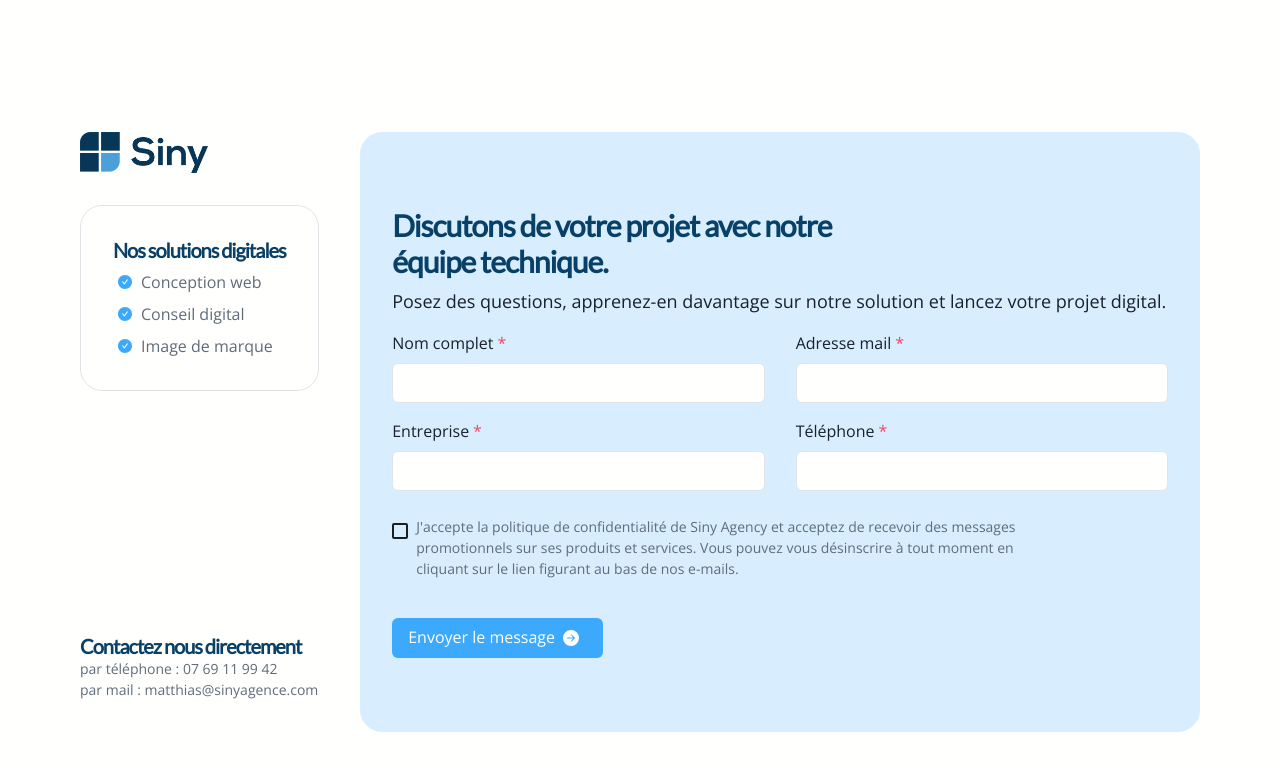
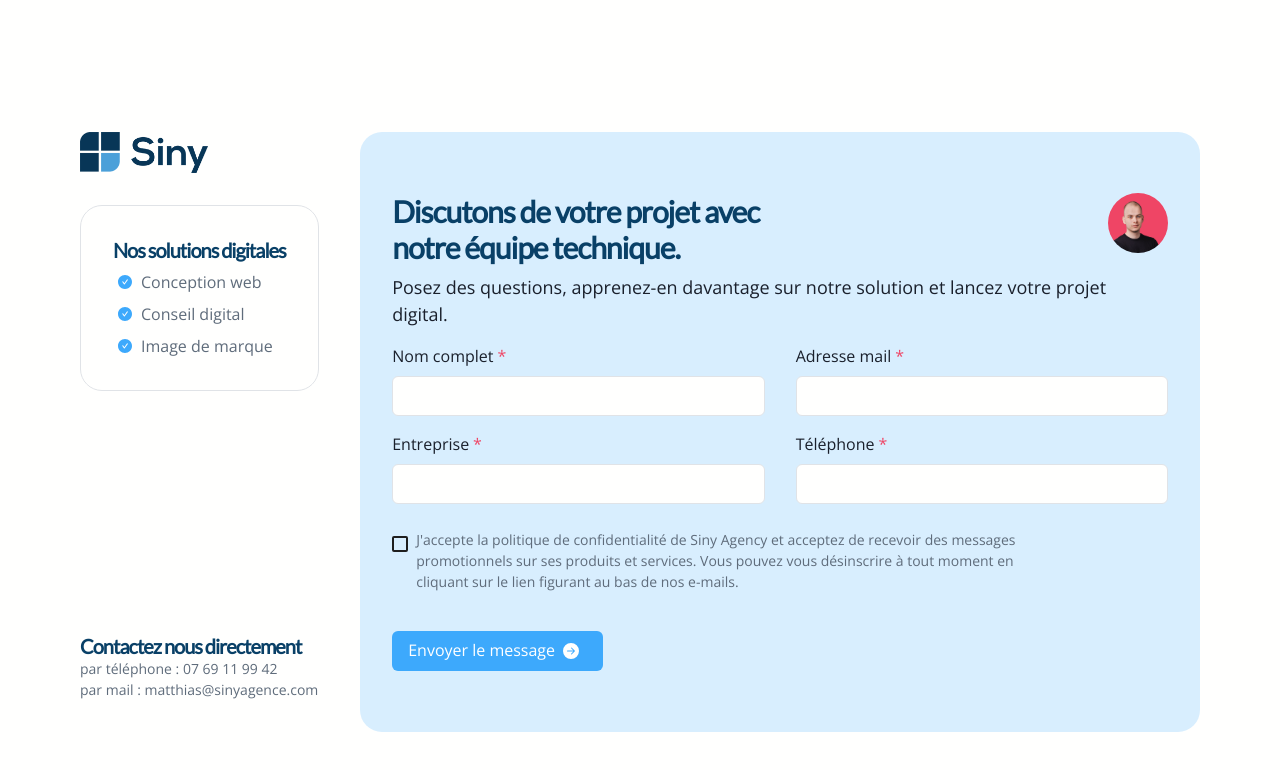
Before and after one commit to MatthiasTeks/agence-siny, a Next.js app: page /contact in a window 1280 px wide. Shown: the top 770 px of the page. Built offline with nearby package versions, Linux system fonts and the light colour scheme.

Commit message:
fixed responsive contact page

```diff
--- a/components/contact/contact_discuss.tsx
+++ b/components/contact/contact_discuss.tsx
@@ -21,7 +21,7 @@ const ContactDiscuss = () => {
                     Posez des questions, apprenez-en davantage sur notre solution et lancez votre projet digital.
                 </Text>
             </Box>
-            <Box id="siny-developper" display={{sm: "none", lg: "display"}} flexDirection="row" justifyContent="center" alignItems="center" alignSelf="start">
+            <Box id="siny-developper" display={{sm: "none", lg: "block"}} flexDirection="row" justifyContent="center" alignItems="center" alignSelf="start">
                 <Image
                     src={"/images/matthias.png"}
                     layout="fixed"
--- a/components/index/index_concevoir.tsx
+++ b/components/index/index_concevoir.tsx
@@ -14,7 +14,7 @@ const IndexConcevoir = () => {
                 Siny met un point d’honneur à faire preuve de transparence et à travailler de pair avec vous pour vous guider au mieux vers la réalisation d’un site internet moderne répondant à vos demandes.
             </Text>
             <Link href="/contact">
-                <Box display="flex" flexDirection="row" justifyContent="center" alignItems="center" width="100%" pt="1em">
+                <Box display="flex" flexDirection="row" justifyContent="center" alignItems="center" width="100%" pt="1em" cursor="pointer">
                     <Text color="gray.500" fontSize={{sm: "lg", xl: "2xl"}} textAlign="center" letterSpacing="-1px" >
                         Nous contacter
                     </Text>
--- a/components/index/index_developper.tsx
+++ b/components/index/index_developper.tsx
@@ -14,7 +14,7 @@ const IndexDevelopper = () => {
             </Text>
             <Link href="/contact">
                 <Box display="flex" flexDirection="row" justifyContent="center" alignItems="center" width="100%" pt="1em">
-                    <Text color="white.500" fontSize={{sm: "lg", xl: "2xl"}} textAlign={{ sm: "center", lg: "center" }} letterSpacing="-1px" >
+                    <Text color="white.500" fontSize={{sm: "lg", xl: "2xl"}} textAlign={{ sm: "center", lg: "center" }} letterSpacing="-1px" cursor="pointer">
                         Nous contacter
                     </Text>
                     <Icon id="siny-developper-icon" as={BsFillArrowRightCircleFill} w={5} h={5} mx="0.5em" color="red.500"/>
```
